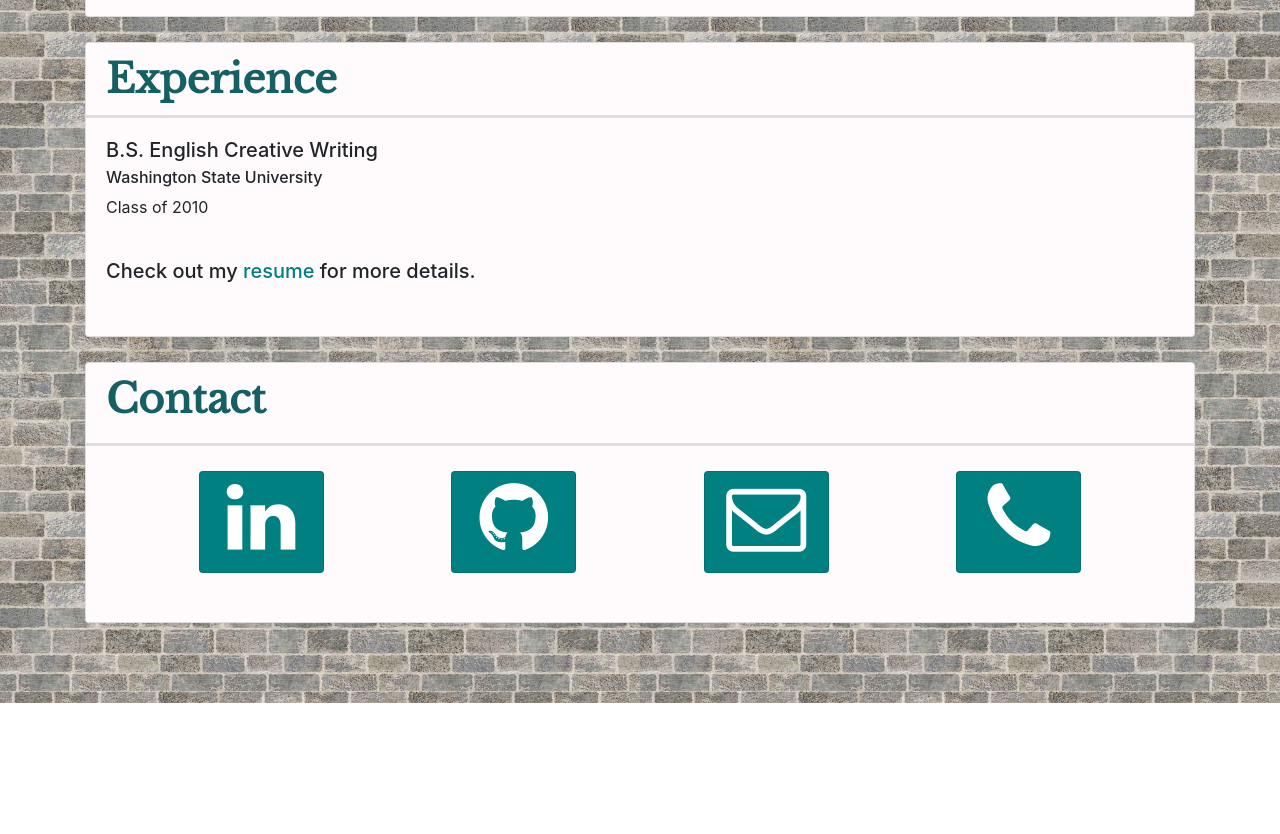
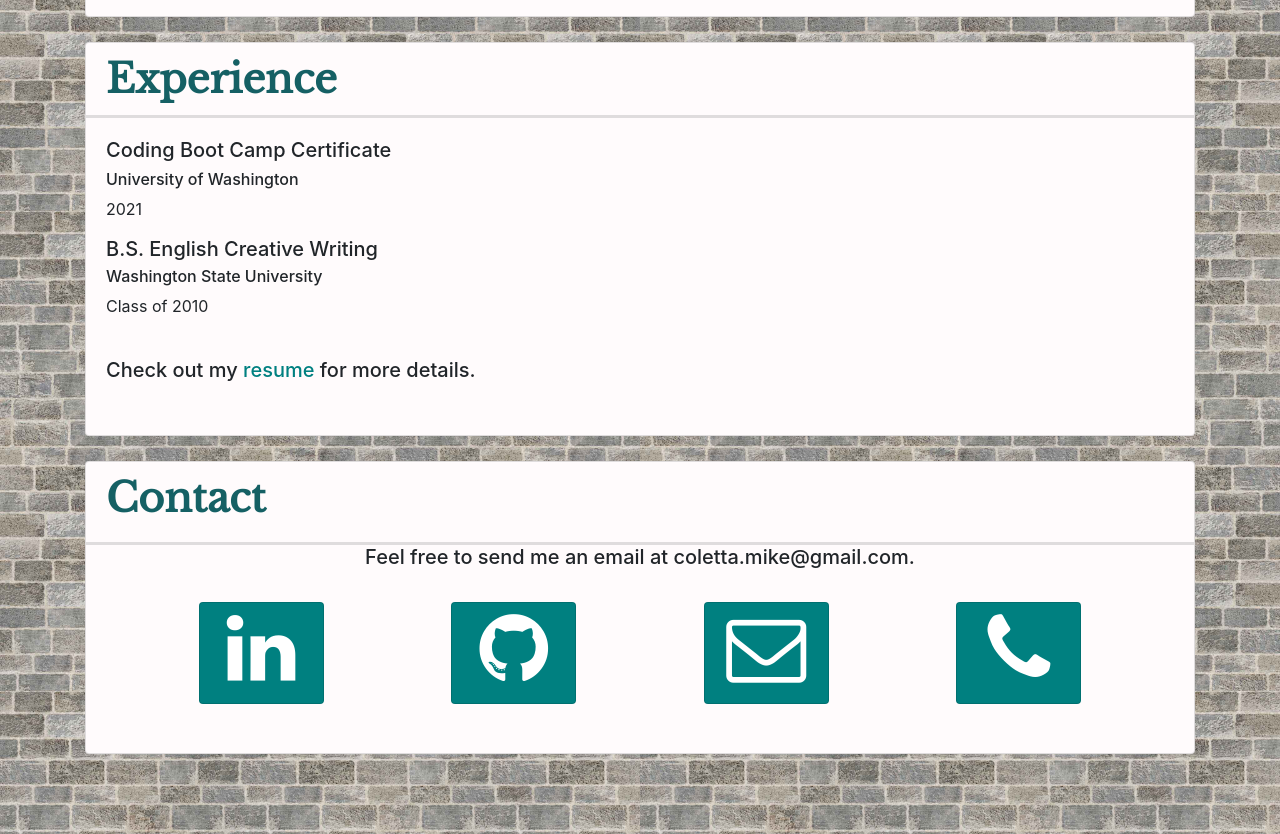
Before and after one commit to MikeColetta/Portfolio, a plain HTML site: page index.html in a window 1280 px wide. Shown: the part 1840-2674 px from the top of the page. Before the commit the page ends 2543 px from the top, so only its background shows below. Drawn offline with nearby package versions, Linux system fonts and the light colour scheme.

Commit message:
Added email and bootcamp certificate

```diff
--- a/Assets/css/style.css
+++ b/Assets/css/style.css
@@ -119,6 +119,10 @@ a.navlink {
     background-color: #FFFBFC;
 }
 
+.contactSubheading {
+    text-align: center;
+}
+
 .iconCard {
     justify-content: center;
     text-align: center;
--- a/index.html
+++ b/index.html
@@ -162,6 +162,9 @@
         <div class="card cardStyle">
             <h1 class="card-header">Experience</h1>
             <div class="card-body">
+                <h5 className="card-title">Coding Boot Camp Certificate</h5>
+                <h6 className="card-subtitle mb-2">University of Washington</h6>
+                <p className="card-text">2021</p>
                 <h5 class="card-title">B.S. English Creative Writing</h5>
                 <h6 class="card-subtitle mb-2">Washington State University</h6>
                 <p class="card-text">Class of 2010</p>
@@ -176,6 +179,7 @@
             <div class="card-header">
                 <h1>Contact</h1>
             </div>
+                <h5 className="card-body contactSubheading" style="text-align: center;">Feel free to send me an email at coletta.mike@gmail.com.</h5>
             <div class="row" style="justify-content: space-evenly;">
                 <div class="card col-6 iconCard">
                     <a href="https://www.linkedin.com/in/mike-coletta/" target="_blank"><span
```
